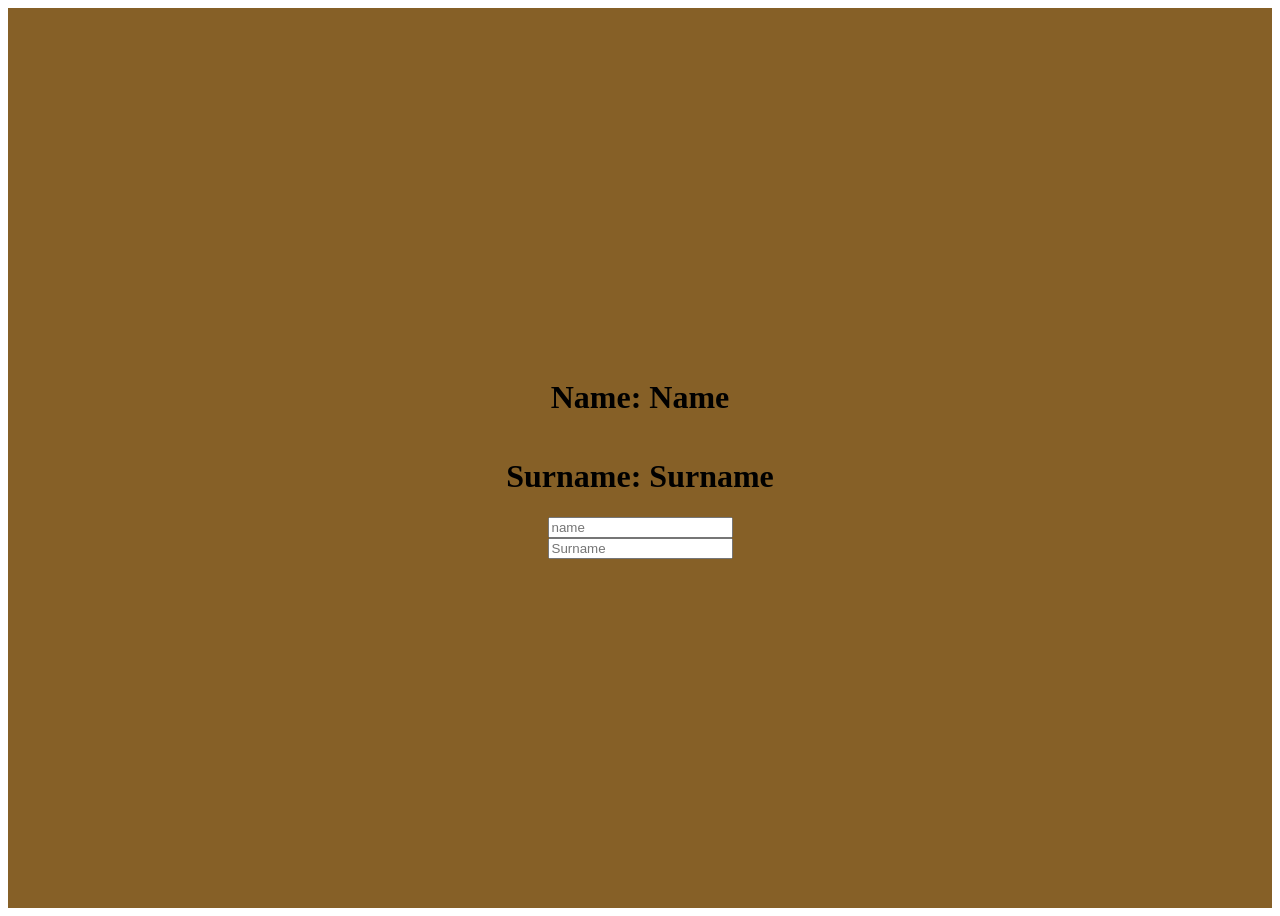
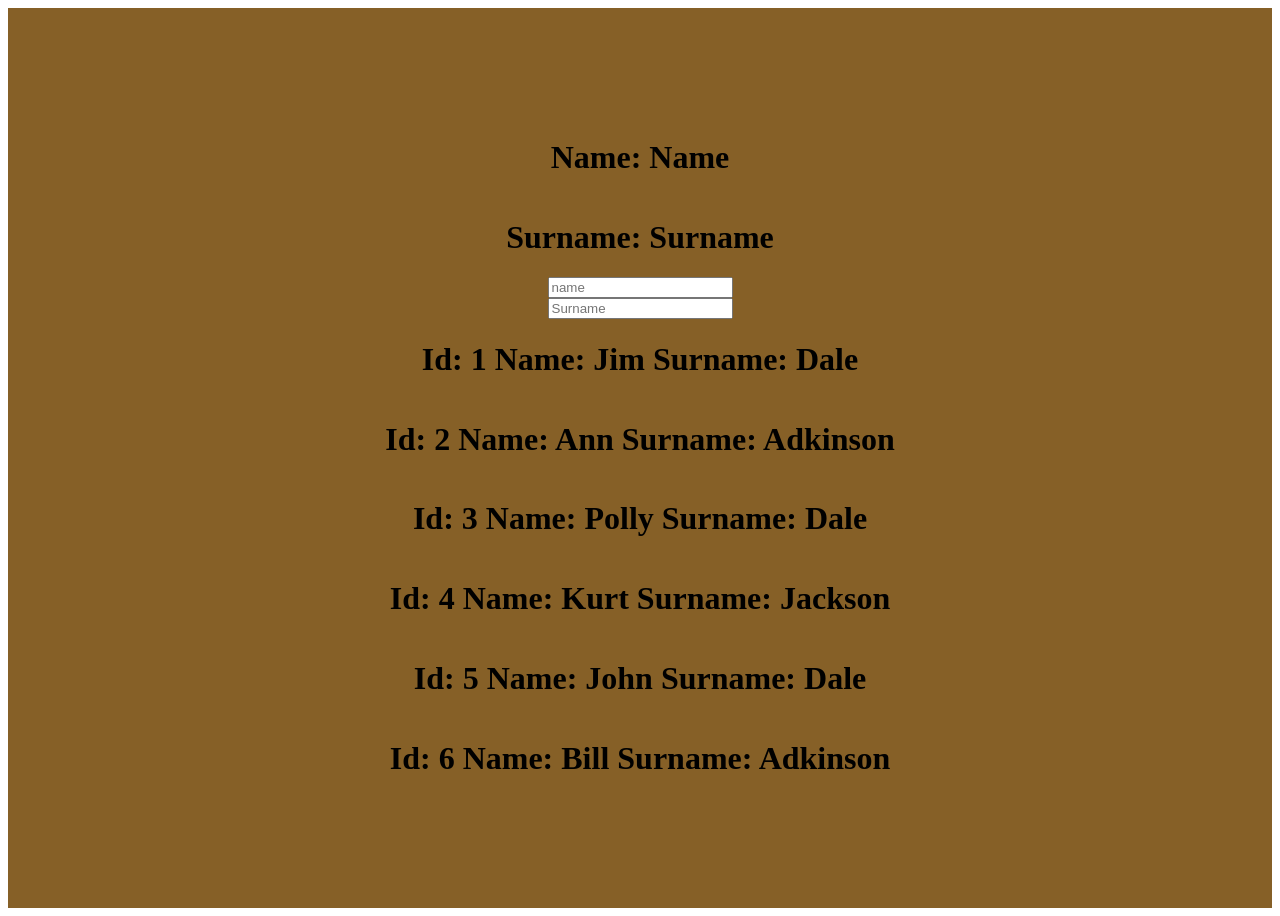
Before and after one commit to Sardor0795/rjs_tutorial, a React (Create React App) app: page / in a window 1280 px wide. Built offline with nearby package versions, Linux system fonts and the light colour scheme.

Commit message:
Read mock data

```diff
--- a/src/lesson_4/index.jsx
+++ b/src/lesson_4/index.jsx
@@ -1,4 +1,5 @@
 import React, { Component } from "react";
+import { students } from "../mock/students.jsx";
 // import Table from "./scrolable_table";
 
 class LessonFour extends Component {
@@ -7,6 +8,7 @@ class LessonFour extends Component {
     this.state = {
       name: "Name",
       surname: "Surname",
+      data: students,
     };
   }
   render() {
@@ -42,6 +44,13 @@ class LessonFour extends Component {
           type="text"
           placeholder="Surname"
         />
+        {this.state.data.map((v) => {
+          return (
+            <h1>
+              Id: {v.id} Name: {v.name} Surname: {v.surname}
+            </h1>
+          );
+        })}
       </div>
     );
   }
--- a/src/mock/students.jsx
+++ b/src/mock/students.jsx
@@ -1,4 +1,4 @@
-let students = [
+export const students = [
   { id: 1, name: "Jim", surname: "Dale" },
   { id: 2, name: "Ann", surname: "Adkinson" },
   { id: 3, name: "Polly", surname: "Dale" },
```
